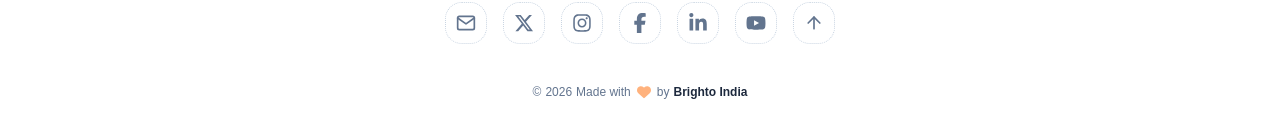
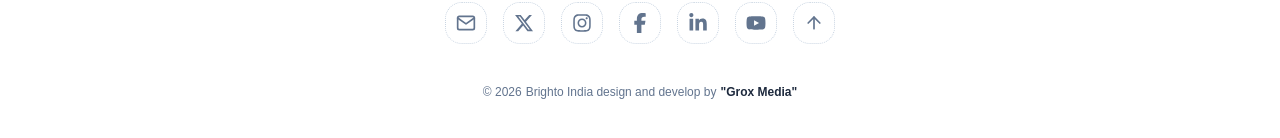
Before and after one commit to code-x-prime/brighto-main, a Next.js app: page / in a window 1280 px wide. Shown: the part 10424-10562 px from the top of the page. Built offline with nearby package versions, Linux system fonts and the light colour scheme; a web font is replaced by a local one.

Commit message:
feat: add BrightoCTAFooter component with integrated CTA and footer sections

```diff
--- a/components/brighto-cta-footer.tsx
+++ b/components/brighto-cta-footer.tsx
@@ -237,15 +237,17 @@ export function BrightoCTAFooter() {
 
         {/* Copyright and Made By */}
         <div className="mx-auto mb-6 mt-6 flex flex-col justify-between text-center text-xs md:max-w-7xl px-4">
-          <div className="flex flex-row items-center justify-center gap-1 text-slate-500">
-            <span>©</span>
-            <span>{new Date().getFullYear()}</span>
-            <span>Made with</span>
-            <FaHeart className="text-orange-500 mx-0.5 h-3.5 w-3.5 animate-pulse fill-orange-500" />
-            <span>by</span>
-            <span className="font-bold text-slate-800 hover:text-blue-900 cursor-pointer">
-              Brighto India
-            </span>
+          <div className="flex flex-row flex-wrap items-center justify-center gap-1 text-slate-500">
+            <span>© {new Date().getFullYear()}</span>
+            <span>Brighto India design and develop by</span>
+            <a
+              href="https://groxmedia.in/"
+              target="_blank"
+              rel="noopener noreferrer"
+              className="font-bold text-slate-800 hover:text-blue-900 transition-colors"
+            >
+              "Grox Media"
+            </a>
           </div>
         </div>
       </footer>
```
